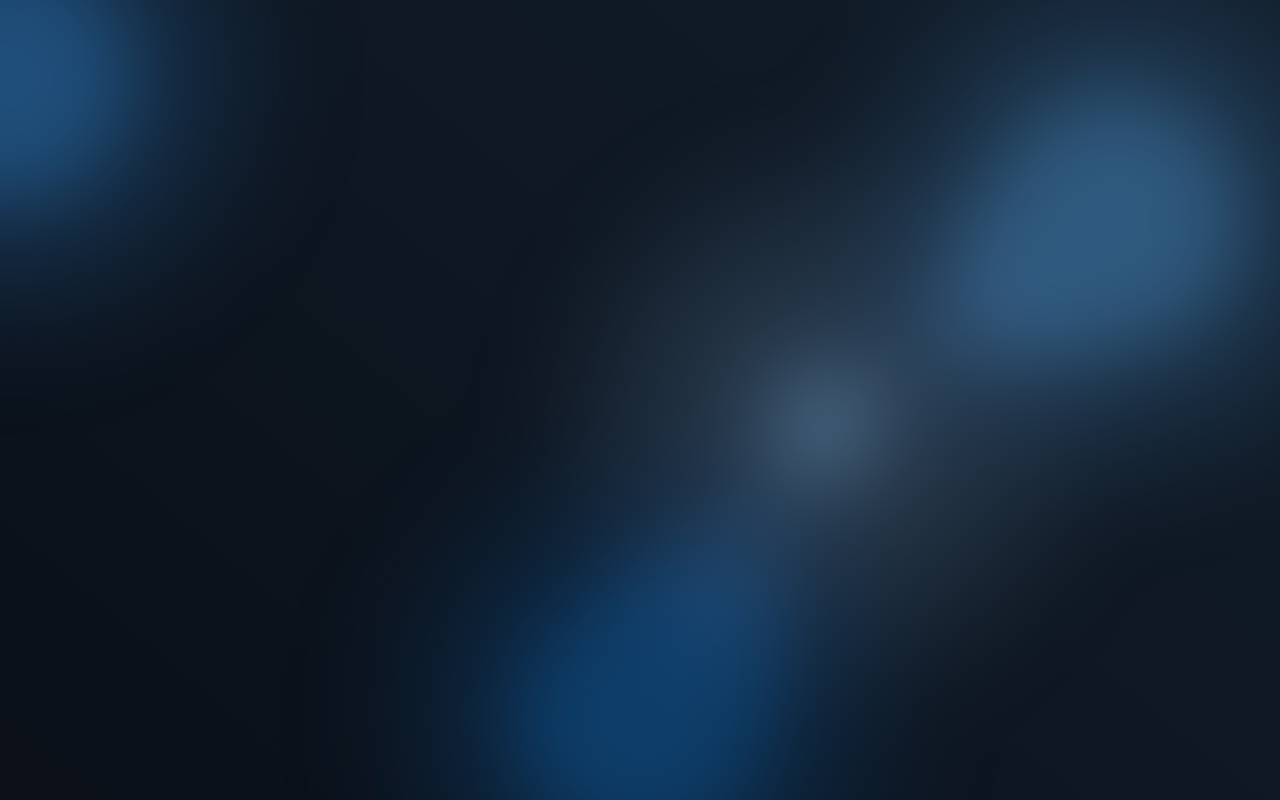
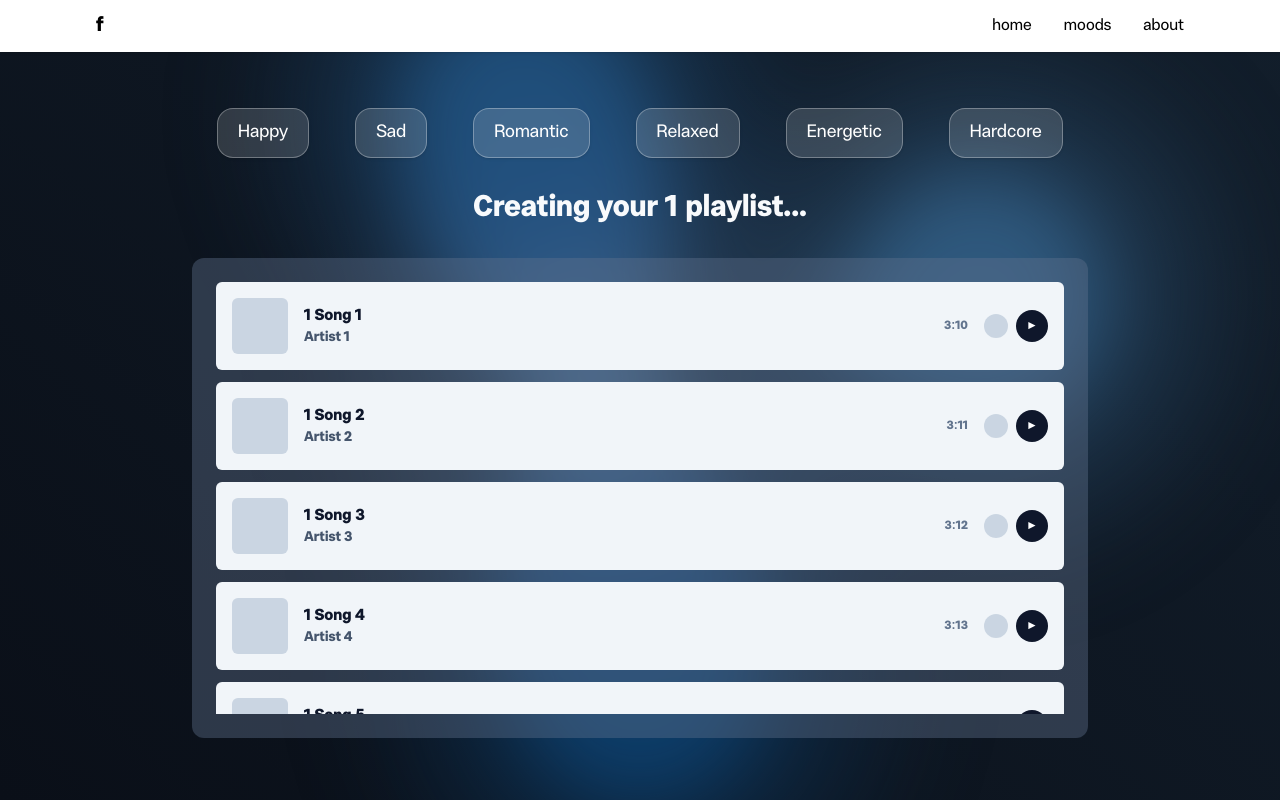
Before and after one commit to jaredbnm/Feelsync, a React (Vite) app in the folder react-app/: page /playlist/1 in a window 1280 px wide. Before the commit this address had no page. Built offline with nearby package versions, Linux system fonts and the light colour scheme.

Commit message:
creating track cards for song display

```diff
--- a/react-app/src/App.jsx
+++ b/react-app/src/App.jsx
@@ -1,12 +1,14 @@
 import { Routes, Route } from "react-router-dom";
 import LandingPage from "./pages/LandingPage";
 import MoodSelection from "./pages/MoodSelection";
+import Results from "./pages/Results";
 
 function App() {
   return (
     <Routes>
       <Route path="/" element={<LandingPage />} />
       <Route path="/mood-selection" element={<MoodSelection />} />
+      <Route path="/playlist/:moodId" element={<Results />} />
     </Routes>
   );
 }
--- a/react-app/src/components/MoodButton.jsx
+++ b/react-app/src/components/MoodButton.jsx
@@ -1,9 +1,13 @@
+import { useNavigate } from "react-router-dom";
+
 function MoodButton({ label, onClick }) {
+    const navigate = useNavigate();
+
   return (
     <button
-      onClick={onClick}
+      onClick={() => navigate(`/playlist/${label.toLowerCase()}`)}
       className="
-        w-full rounded-2xl bg-white/15 px-3 py-2
+        w-full max-w-xs mx-auto rounded-2xl bg-white/15 px-3 py-2
         text-center text-base font-medium text-white
         border border-white/30
         shadow-sm
--- /dev/null
+++ b/react-app/src/components/TrackCard.jsx
@@ -0,0 +1,34 @@
+function TrackCard({ track }) {
+  const { title, artist, duration } = track;
+
+  return (
+    <div
+      className="
+        flex items-center gap-3 rounded-md bg-slate-100 text-slate-900
+        p-3
+        sm:gap-4 sm:p-4
+      "
+    >
+      <div className="h-12 w-12 shrink-0 overflow-hidden rounded-md bg-slate-300 sm:h-14 sm:w-14" />
+
+      <div className="flex-1">
+        <p className="text-sm font-semibold sm:text-base">{title}</p>
+        <p className="text-xs text-slate-600 sm:text-sm">{artist}</p>
+      </div>
+
+      <div className="flex flex-col items-end gap-1 text-xs sm:flex-row sm:items-center sm:gap-4">
+        <span className="text-slate-500">{duration}</span>
+
+        <div className="flex items-center gap-2">
+          <div className="h-6 w-6 rounded-full bg-slate-300" />
+
+          <button className="flex h-8 w-8 items-center justify-center rounded-full bg-slate-900 text-white">
+            ►
+          </button>
+        </div>
+      </div>
+    </div>
+  );
+}
+
+export default TrackCard;
--- /dev/null
+++ b/react-app/src/data/playlists.js
@@ -0,0 +1,87 @@
+export const playlists = {
+  happy: [
+    { id: 1, title: "Sunday Morning", artist: "Maroon 5", duration: "3:05" },
+    { id: 2, title: "Good Days", artist: "SZA", duration: "4:39" },
+    { id: 3, title: "Here's Where the Story Ends", artist: "The Sundays", duration: "3:58"},
+    { id: 4, title: "Hot Rod", artist: "Dayglow", duration: "3:45" },
+    { id: 5, title: "Feather", artist: "Sabrina Carpenter", duration: "3:14" },
+    { id: 6, title: "Summer", artist: "Housecall", duration: "3:03" },
+    { id: 7, title: "New Light", artist: "John Mayer", duration: "3:05" },
+    { id: 8, title: "Still into You", artist: "Paramore", duration: "3:40" },
+    { id: 9, title: "Tongue Tied", artist: "GROUPLOVE", duration: "3:39" },
+    { id: 10, title: "Honey", artist: "Vacations", duration: "2:20" },
+    { id: 11, title: "Italo Disco", artist: "Last Dinosaurs", duration: "3:50" },
+    { id: 12, title: "Tek It", artist: "Cafune", duration: "3:30" },
+    { id: 13, title: "Sunny Day", artist: "beabadoobee", duration: "2:40" },
+    { id: 14, title: "peach eyes", artist: "wave to earth", duration: "3:05" },
+  ],
+  sad: [
+    { id: 1, title: "In A Good Way", artist: "Faye Webster", duration: "3:44" },
+    { id: 2, title: "No One Noticed", artist: "The Marías", duration: "3:56" },
+    { id: 3, title: "For the First Time", artist: "Mac DeMarco", duration: "3:02" },
+    { id: 4, title: "YKWIM?", artist: "Yot Club", duration: "3:33" },
+    { id: 5, title: "Sunsetz", artist: "Cigarettes After Sex", duration: "3:35" },
+    { id: 6, title: "Ease", artist: "Whirr", duration: "3:26" },
+    { id: 7, title: "Sparks", artist: "Coldplay", duration: "3:47" },
+    { id: 8, title: "Cigarettes out the Window", artist: "TV Girl", duration: "3:19" },
+    { id: 9, title: "Fade Into You", artist: "Mazzy Star", duration: "4:55" },
+    { id: 10, title: "the way things go", artist: "beabadoobee", duration: "3:08" },
+    { id: 11, title: "Blue Hair", artist: "TV Girl", duration: "3:37" },
+  ],
+  romantic: [
+    { id: 1, title: "I ONLY WANT TO BE WITH YOU", artist: "tommy february6", duration: "3:30" },
+    { id: 2, title: "Lovefool", artist: "The Cardigans", duration: "3:16" },
+    { id: 3, title: "Summertime", artist: "The Sundays", duration: "4:02" },
+    { id: 4, title: "Apple Cider", artist: "beabadoobee", duration: "3:20" },
+    { id: 5, title: "Sienna", artist: "The Marías", duration: "3:45" },
+    { id: 6, title: "Something About You", artist: "Eyedress", duration: "3:10" },
+    { id: 7, title: "evening glow", artist: "wave to earth", duration: "3:36" },
+    { id: 8, title: "Right Side of My Neck", artist: "Faye Webster", duration: "2:33" },
+    { id: 9, title: "Love Belt", artist: "JONGHYUN", duration: "3:31" },
+    { id: 10, title: "Easy", artist: "Mac Ayres", duration: "5:14" },
+    { id: 11, title: "Get You", artist: "Daniel Caesar", duration: "4:43" },
+    { id: 12, title: "Warm", artist: "Dre'es", duration: "4:15" },
+    { id: 13, title: "Computer Luv", artist: "Ravyn Lenae", duration: "2:42" },
+  ],
+  relaxed: [
+    { id: 1, title: "Ophelia", artist: "PinkPantheress", duration: "2:55" },
+    { id: 2, title: "Coffee", artist: "beabadoobee", duration: "3:15" },
+    { id: 3, title: "Lover Is a Day", artist: "Cuco", duration: "3:20" },
+    { id: 4, title: "Japanese Denim", artist: "Daniel Caesar", duration: "3:30" },
+    { id: 5, title: "Pink + White", artist: "Frank Ocean", duration: "3:04" },
+    { id: 6, title: "eternal sunshine", artist: "Ariana Grande", duration: "2:50" },
+    { id: 7, title: "Halcyon Age", artist: "Vansire", duration: "3:13" },
+    { id: 8, title: "Love You Anyway", artist: "The Marías", duration: "3:57" },
+    { id: 9, title: "pink", artist: "wave to earth", duration: "4:27" },
+    { id: 10, title: "You Might Be Sleeping", artist: "Jakob, Clairo", duration: "2:27" },
+    { id: 11, title: "The Blonde", artist: "TV Girl", duration: "3:47" },
+    { id: 12, title: "Kiss of Life", artist: "Sade", duration: "4:11" },
+    { id: 13, title: "bonfire", artist: "wave to earth", duration: "4:40" },
+    { id: 14, title: "BLEACH", artist: "BROCKHAMPTON", duration: "4:33" },
+    { id: 15, title: "Roommates", artist: "Malcom Todd", duration: "3:34" },
+  ],
+  energetic: [
+    { id: 1, title: "Blinding Lights", artist: "The Weeknd", duration: "3:20" },
+    { id: 2, title: "Sugar On My Tongue", artist: "Tyler, The Creator", duration: "3:30" },
+    { id: 3, title: "Contact", artist: "Kelela", duration: "4:00" },
+    { id: 4, title: "ETA", artist: "NewJeans", duration: "2:31" },
+    { id: 5, title: "gun show", artist: "lil hero", duration: "2:38" },
+    { id: 6, title: "KEEP UP", artist: "Odetari", duration: "2:13" },
+    { id: 7, title: "BREAK MY SOUL", artist: "Beyoncé", duration: "4:38" },
+    { id: 8, title: "Club classics", artist: "Charli XCX", duration: "2:33" },
+    { id: 9, title: "Image", artist: "Magdalena Bay", duration: "3:32" },
+    { id: 10, title: "Girl Like Me", artist: "PinkPantheress", duration: "2:26" },
+  ],
+  hardcore: [
+    { id: 1, title: "R.I.P.", artist: "Playboy Carti", duration: "3:12" },
+    { id: 2, title: "FNF", artist: "Lil Tecca", duration: "2:45" },
+    { id: 3, title: "BLEED IT", artist: "BROCKHAMPTON", duration: "3:50" },
+    { id: 4, title: "jeans", artist: "2hollis", duration: "3:01" },
+    { id: 5, title: "Me N My Kup", artist: "Ken Carson", duration: "3:54" },
+    { id: 6, title: "poster boy", artist: "2hollis", duration: "2:01" },
+    { id: 7, title: "tv off", artist: "Kendrick Lamar", duration: "3:41" },
+    { id: 8, title: "Rah Tah Tah", artist: "Tyler, The Creator", duration: "2:45" },
+    { id: 9, title: "BOOGIE", artist: "BROCKHAMPTON", duration: "3:13" },
+    { id: 10, title: "fukumean", artist: "Gunna", duration: "2:05" },
+  ],
+};
--- a/react-app/src/index.css
+++ b/react-app/src/index.css
@@ -174,6 +174,17 @@ body {
   }
 }
 
+/* Hide native scrollbars but keep scrolling functional */
+.no-scrollbar {
+  -ms-overflow-style: none;
+  scrollbar-width: none;
+}
+.no-scrollbar::-webkit-scrollbar {
+  display: none;
+}
+
+/* fading overlays removed — scrollbars are hidden via `.no-scrollbar` */
+
   @keyframes scroll {
     0% {
       transform: translateX(0);
--- a/react-app/src/pages/MoodSelection.jsx
+++ b/react-app/src/pages/MoodSelection.jsx
@@ -6,9 +6,7 @@ const moods = [
   "Sad",
   "Romantic",
   "Relaxed",
-  "Excited",
-  "Hype",
-  "Sleepy",
+  "Energetic",
   "Hardcore",
 ];
 
--- /dev/null
+++ b/react-app/src/pages/Results.jsx
@@ -0,0 +1,78 @@
+import Navbar from "../components/Navbar";
+import MoodButton from "../components/MoodButton";
+import TrackCard from "../components/TrackCard";
+import { useParams } from "react-router-dom";
+import { playlists } from "../data/playlists";
+
+function Results() {
+  const moodLabels = [
+    "Happy",
+    "Sad",
+    "Romantic",
+    "Relaxed",
+    "Energetic",
+    "Hardcore",
+  ];
+  const moodIds = moodLabels.map((label) => label.toLowerCase());
+  const { moodId } = useParams();
+  const moodName = moodId
+    ? moodId.charAt(0).toUpperCase() + moodId.slice(1)
+    : "your";
+
+  // Use local hardcoded playlists when available, otherwise generate simple mock tracks
+  const generateMockTracks = (mood, count = 6) =>
+    Array.from({ length: count }).map((_, i) => ({
+      id: `${mood || "mock"}-${i}`,
+      title: `${moodName} Song ${i + 1}`,
+      artist: `Artist ${i + 1}`,
+      duration: `${3}:${(10 + i).toString().slice(-2)}`,
+    }));
+
+  const tracks = moodId
+    ? playlists[moodId] && playlists[moodId].length
+      ? playlists[moodId]
+      : generateMockTracks(moodId)
+    : [];
+
+  return (
+    <div>
+      <Navbar />
+      <main className="min-h-screen flex flex-col items-center px-4 pt-6 pb-12 md:pt-12">
+        <div className="relative w-full">
+          <div className="mx-auto flex gap-3 overflow-x-auto px-2 py-2 max-w-full sm:max-w-4xl sm:flex-wrap sm:justify-center no-scrollbar">
+            {moodLabels.map((label, index) => (
+              <MoodButton key={moodIds[index]} label={label} />
+            ))}
+          </div>
+        </div>
+
+        <section className="mt-6 text-center w-full px-2">
+          <h1 className="text-xl text-slate-50 font-semibold md:text-3xl">
+            Creating your <span className="font-bold">{moodName}</span>{" "}
+            playlist...
+          </h1>
+        </section>
+
+        <section className="mt-6 mx-auto w-full max-w-4xl rounded-xl bg-slate-500/40 p-4 md:mt-8 md:p-6 flex flex-col min-h-[200px] max-h-[60vh]">
+          <div className="space-y-3 md:space-y-4 overflow-y-auto flex-1 no-scrollbar">
+            {tracks.length === 0 ? (
+              <div className="h-full flex items-center justify-center">
+                <p className="text-center text-sm text-slate-200">
+                  No songs found for this mood yet. Try another mood.
+                </p>
+              </div>
+            ) : (
+              <div className="w-full space-y-3">
+                {tracks.map((track) => (
+                  <TrackCard key={track.id} track={track} />
+                ))}
+              </div>
+            )}
+          </div>
+        </section>
+      </main>
+    </div>
+  );
+}
+
+export default Results;
```
